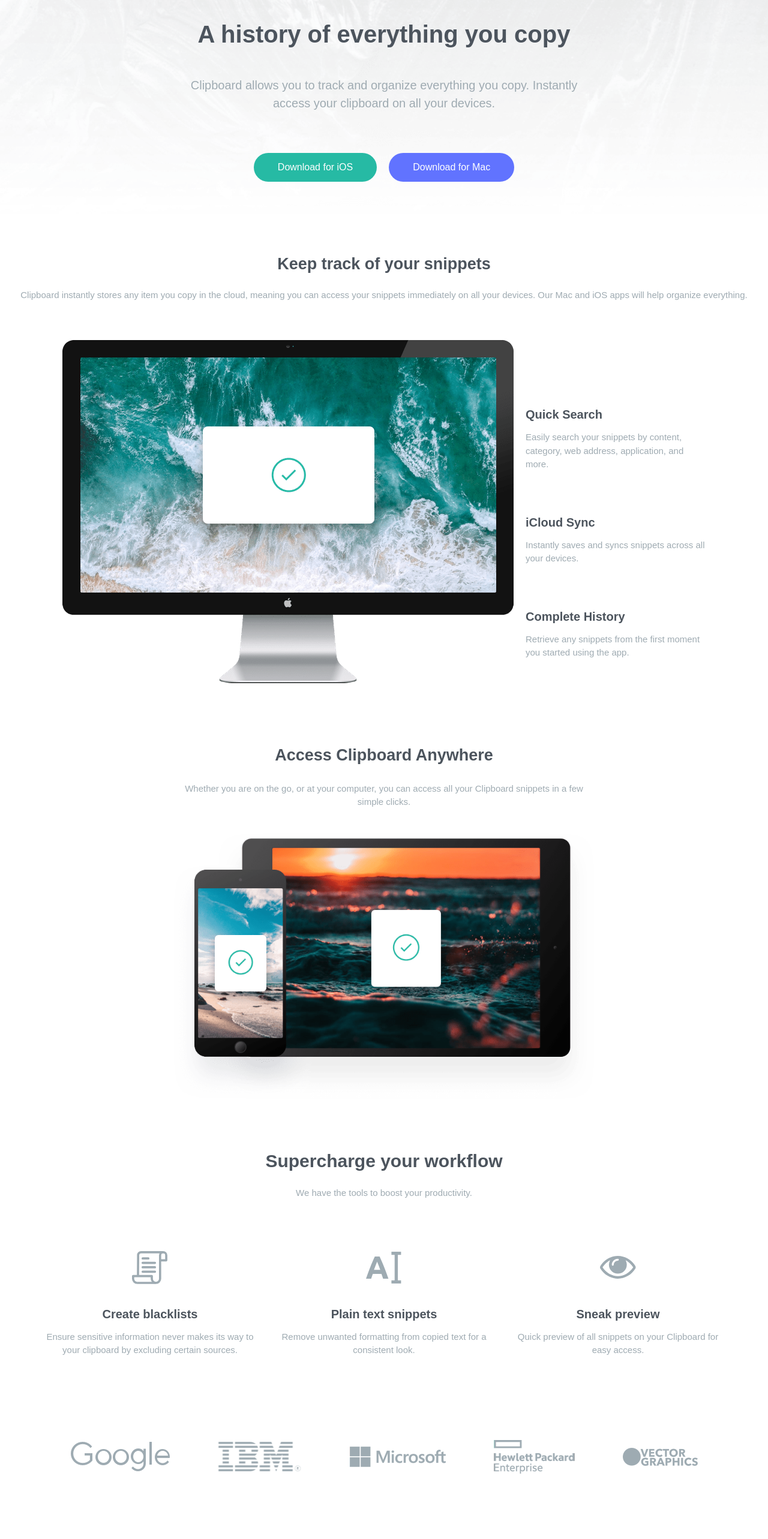
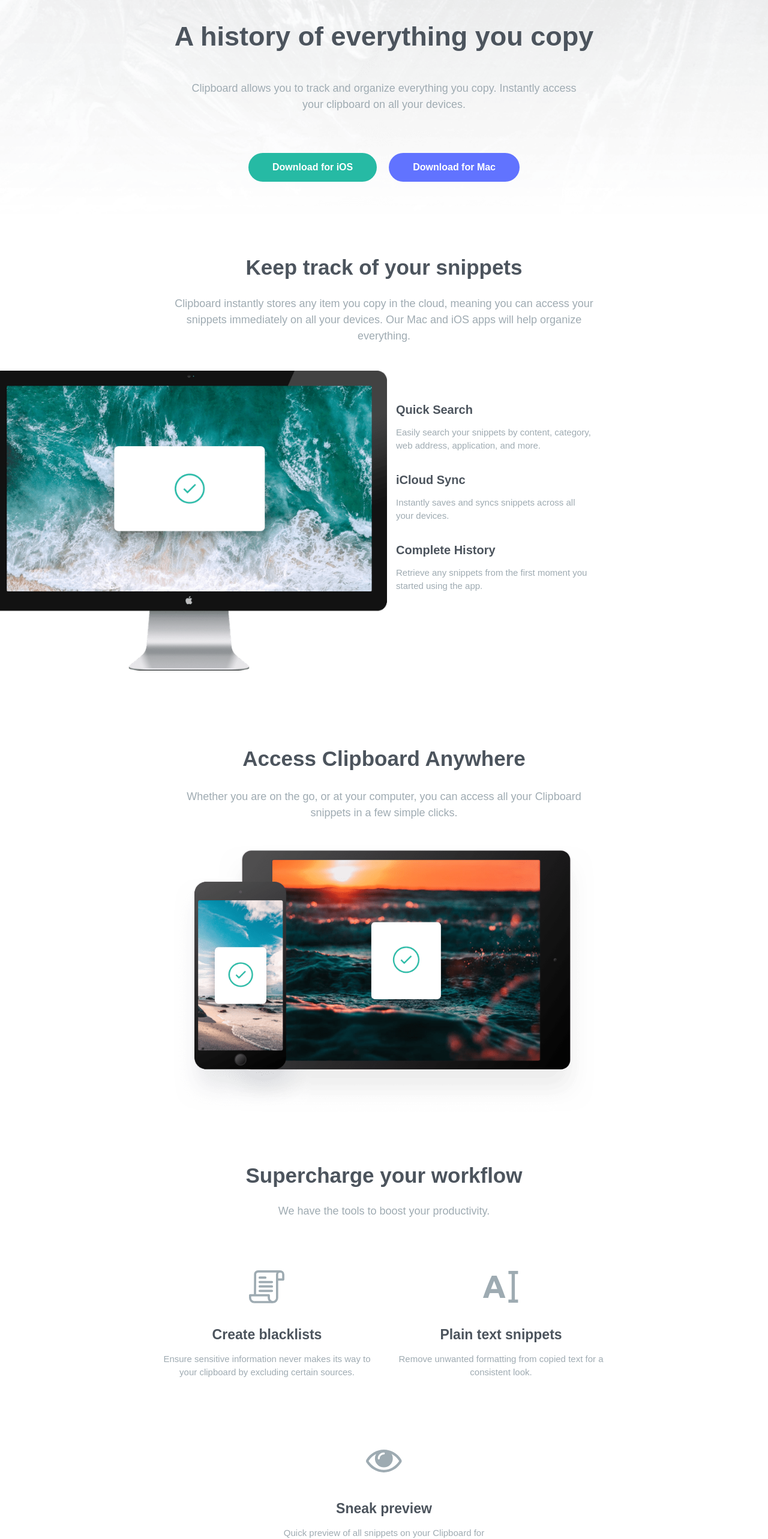
Before and after one commit to Mut1s0/Clipboard-landing-page, a React (Vite) app: page / in a window 1280 px wide. Shown: the part 180-2746 px from the top of the page at 60% size. Built offline with nearby package versions, Linux system fonts and the light colour scheme; a web font is replaced by a local one.

Commit message:
Some changes

```diff
--- a/src/components/Business.jsx
+++ b/src/components/Business.jsx
@@ -4,10 +4,10 @@
 
 const FeatureCard = ({ title, content }) => (
 
-    <div className="pt-[30px] mt-[40px] md:text-left">
+    <div className="pt-[30px] md:pt-0 mt-[40px] md:mt-[30px] md:text-left">
 
         <h3 className="text-darkGrayish font-semiBold text-[20px] mb-3">{title}</h3>
-        <p className="text-grayishBlue font-regular text-[15px] max-w-[300px] mx-auto md:ml-0">{content}</p>
+        <p className="text-grayishBlue font-regular text-[15px] max-w-[330px] mx-auto md:ml-0">{content}</p>
 
     </div>
 )
@@ -16,23 +16,23 @@
 
     return(
 
-        <section className="text-center pt-[50px] pb-[100px]">
+        <section className="text-center pt-[50px] pb-[100px] md:pb-[250px] px-[20px] lg:px-[200px]">
 
-            <h1 className="text-darkGrayish font-semiBold text-[27px] mb-5">Keep track of your snippets</h1>
+            <h1 className="text-darkGrayish font-semiBold text-[27px] sm:text-[35px] mb-5">Keep track of your <br className="block sm:hidden"/> snippets</h1>
 
-            <p className="text-grayishBlue font-regular text-[15px] mb-16">Clipboard instantly stores any item you copy in the cloud, meaning you can access your snippets immediately on all your devices. Our Mac and iOS apps will help organize everything.</p>
+            <p className="text-grayishBlue font-regular text-[13px] sm:text-[18px] mb-16 sm:max-w-[710px] sm:mx-auto">Clipboard instantly stores any item you copy in the cloud, meaning you can access your snippets immediately on all your devices. Our Mac and iOS apps will help organize everything.</p>
 
             {/* Work on The Image Position */}
 
-            <div className="md:flex md:justify-center md:items-center md:gap-5">
+            <div className="md:grid md:grid-cols-2 md:grid-flow-col md:justify-stretch md:content-center md:gap-10 md:relative">
 
-                <div className="">
+                <div className="w-full h-[100%]">
 
-                    <img src={computer} alt="computer" className="w-full" />
+                    <img src={computer} alt="computer" className="w-full md:w-[660px] md:h-[500px] md:absolute md:top-[-20px] md:left-[-215px]" />
 
                 </div>
 
-                <div>
+                <div className="">
 
                     {features.map((feature, index) => (
 
--- a/src/components/Buttons.jsx
+++ b/src/components/Buttons.jsx
@@ -5,10 +5,10 @@
 
         <div className="flex flex-col sm:flex-row w-full items-center justify-center gap-5">
 
-            <button className="bg-strongCyan text-white font-regular py-3 px-10 rounded-[100px]
+            <button className="bg-strongCyan text-white font-semiBold py-3 px-10 rounded-[100px]
             cursor-pointer">Download for iOS</button>
 
-            <button className="bg-lightBlue text-white font-regular py-3 px-10 rounded-[100px]
+            <button className="bg-lightBlue text-white font-semiBold py-3 px-10 rounded-[100px]
             cursor-pointer">Download for Mac</button>
 
         </div>
--- a/src/components/CTA.jsx
+++ b/src/components/CTA.jsx
@@ -10,9 +10,9 @@
 
             <div className="text-center mb-[40px]">
 
-                <h1 className="text-darkGrayish font-semiBold text-[27px] mb-5">Clipboard for iOS and <br className="block sm:hidden" /> Mac OS</h1>
+                <h1 className="text-darkGrayish font-semiBold text-[27px] sm:text-[35px] mb-5">Clipboard for iOS and <br className="block sm:hidden" /> Mac OS</h1>
 
-                <p className="text-grayishBlue font-regular text-[15px]">Available for free on the App Store. Download for Mac or iOS, sync with iCloud and you are ready to start adding to your clipboard.</p>
+                <p className="text-grayishBlue font-regular text-[13px] sm:text-[18px]">Available for free on the App Store. <br className="block sm:hidden"/> Download for Mac or iOS, sync with <br className="block sm:hidden"/> iCloud and <br className="hidden sm:block"/> you are ready to start adding to <br className="block sm:hidden"/> your clipboard.</p>
 
             </div>
 
--- a/src/components/Clients.jsx
+++ b/src/components/Clients.jsx
@@ -4,7 +4,7 @@
 
     return(
 
-        <section className="w-full flex flex-wrap justify-center items-center gap-[80px] py-[100px]">
+        <section className="w-full flex flex-wrap justify-center items-center gap-[80px] py-[100px] px-[20px] lg:px-[200px]">
 
             {clients.map((client) => (
 
--- a/src/components/Clipboard.jsx
+++ b/src/components/Clipboard.jsx
@@ -4,13 +4,13 @@
 
     return(
 
-        <section className=" max-w-[700px] mx-auto">
+        <section className="md:max-w-[700px] mx-auto">
 
             <div className="text-center">
 
-                <h1 className="text-darkGrayish font-semiBold text-[27px] mb-6">Access Clipboard <br className="block sm:hidden" /> Anywhere</h1>
+                <h1 className="text-darkGrayish font-semiBold text-[27px] sm:text-[35px] mb-6">Access Clipboard <br className="block sm:hidden" /> Anywhere</h1>
 
-                <p className="text-grayishBlue font-regular text-[15px] mb-10">Whether you are on the go, or at your computer, you can access all your Clipboard snippets in a few simple clicks.</p>
+                <p className="text-grayishBlue font-regular text-[13px] sm:text-[18px] mb-10">Whether you are on the go, or at your <br className="block sm:hidden" /> computer, you can access all your <br className="block sm:hidden" /> Clipboard snippets in a few simple clicks.</p>
 
             </div>
 
--- a/src/components/Footer.jsx
+++ b/src/components/Footer.jsx
@@ -5,23 +5,23 @@
 
     return(
 
-        <footer className="bg-grayishBlue/[.09]">
+        <footer className="bg-grayishBlue/[.09] px-[200px]">
 
-            <div className="flex flex-col sm:flex-row justify-between items-center gap-[100px] py-[70px]">
+            <div className="flex flex-col lg:flex-row justify-between items-center gap-[100px] py-[60px]">
 
-                <div className="flex-none">
+                <div className="sm:flex-none">
 
                     <img src={logo} alt="logo" className="w-[80px]" />
 
                 </div>
 
-                <div className="flex-1 w-80 flex flex-col sm:flex-row flex-wrap gap-[30px] sm:gap-[100px] justify-start items-center">
+                <div className="w-[600px] flex flex-col lg:flex-row flex-wrap gap-[40px] sm:gap-[20px] justify-start items-center">
 
                     {footerLinks.map((footerLink) => (
 
-                        <div key={footerLink.id} className="">
+                        <div key={footerLink.id}>
 
-                            <ul className="">
+                            <ul className="lg:mr-[70px] hover:text-strongCyan cursor-pointer hover:text-semiBold">
 
                                 {footerLink.title}
 
@@ -33,25 +33,25 @@
 
                 </div>
 
-                <div className="">
+                <div className="w-[250px]">
 
-                    <ul className="flex justify-start items-center gap-[50px]">
+                    <ul className="flex justify-center lg:justify-start items-center gap-[50px]">
 
                         <li>
 
-                            <img src={facebook} alt="facebook" className="" />
+                            <img src={facebook} alt="facebook" className="hover:fill-strongCyan cursor-pointer" />
 
                         </li>
 
                         <li>
 
-                            <img src={twitter} alt="twitter" className="" />
+                            <img src={twitter} alt="twitter" className="hover:fill-strongCyan cursor-pointer" />
 
                         </li>
 
                         <li>
 
-                            <img src={instagram} alt="instagram" className="" />
+                            <img src={instagram} alt="instagram" className="hover:fill-strongCyan cursor-pointer" />
 
                         </li>
 
--- a/src/components/Hero.jsx
+++ b/src/components/Hero.jsx
@@ -5,15 +5,15 @@
 
     return(
 
-        <header className="w-full h-[660px] sm:h-[550px] flex flex-col justify-evenly">
+        <header className="w-full h-[660px] sm:h-[550px] flex flex-col justify-evenly px-[20px] lg:px-[200px]">
 
             <div className="flex flex-col justify-center items-center text-center">
 
                 <img src={logo} alt="logo" className="w-[100px] h-[100%] mb-10" />
 
-                <h1 className="text-darkGrayish font-semiBold text-[27px] sm:text-[40px] max-w-[290px] sm:max-w-[100%] mb-10">A history of everything you copy</h1>
+                <h1 className="text-darkGrayish font-semiBold text-[27px] sm:text-[45px] max-w-[290px] sm:max-w-[100%] mb-10">A history of everything you copy</h1>
 
-                <p className="text-grayishBlue font-regular text-[15px] sm:text-[20px] max-w-[300px] sm:max-w-[700px]">Clipboard allows you to track and organize everything you copy. Instantly access your clipboard on all your devices.</p>
+                <p className="text-grayishBlue font-regular text-[15px] sm:text-[18px] max-w-[300px] sm:max-w-[650px]">Clipboard allows you to track and organize everything you copy. Instantly access your clipboard on all your devices.</p>
 
             </div>
 
--- a/src/components/Workflow.jsx
+++ b/src/components/Workflow.jsx
@@ -8,7 +8,7 @@
 
         <img src={icon} alt="icon" className="w-[60px] h-[50%] object-contain mx-auto" />
 
-        <h2 className="text-darkGrayish font-semiBold text-[20px] mb-3">{ title }</h2>
+        <h2 className="text-darkGrayish font-semiBold text-[20px] sm:text-[23px] mb-3">{ title }</h2>
 
         <p className="text-grayishBlue font-regular text-[15px]">{ text }</p>
 
@@ -19,11 +19,11 @@
 
     return(
 
-        <section className="text-center pt-[80px]">
+        <section className="text-center pt-[80px] px-[20px] lg:px-[200px]">
 
-            <h1 className="text-darkGrayish font-semiBold text-[30px]">Supercharge your <br className="block sm:hidden" /> workflow</h1>
+            <h1 className="text-darkGrayish font-semiBold text-[27px] sm:text-[35px]">Supercharge your <br className="block sm:hidden" /> workflow</h1>
 
-            <p className="text-grayishBlue font-regular text-[15px] mt-5">We have the tools to boost your productivity.</p>
+            <p className="text-grayishBlue font-regular text-[13px] sm:text-[18px] mt-5">We have the tools to boost your productivity.</p>
 
             <div className="flex flex-wrap justify-center items-center gap-10 mt-[70px] md:mt-[50px]">
 
```
